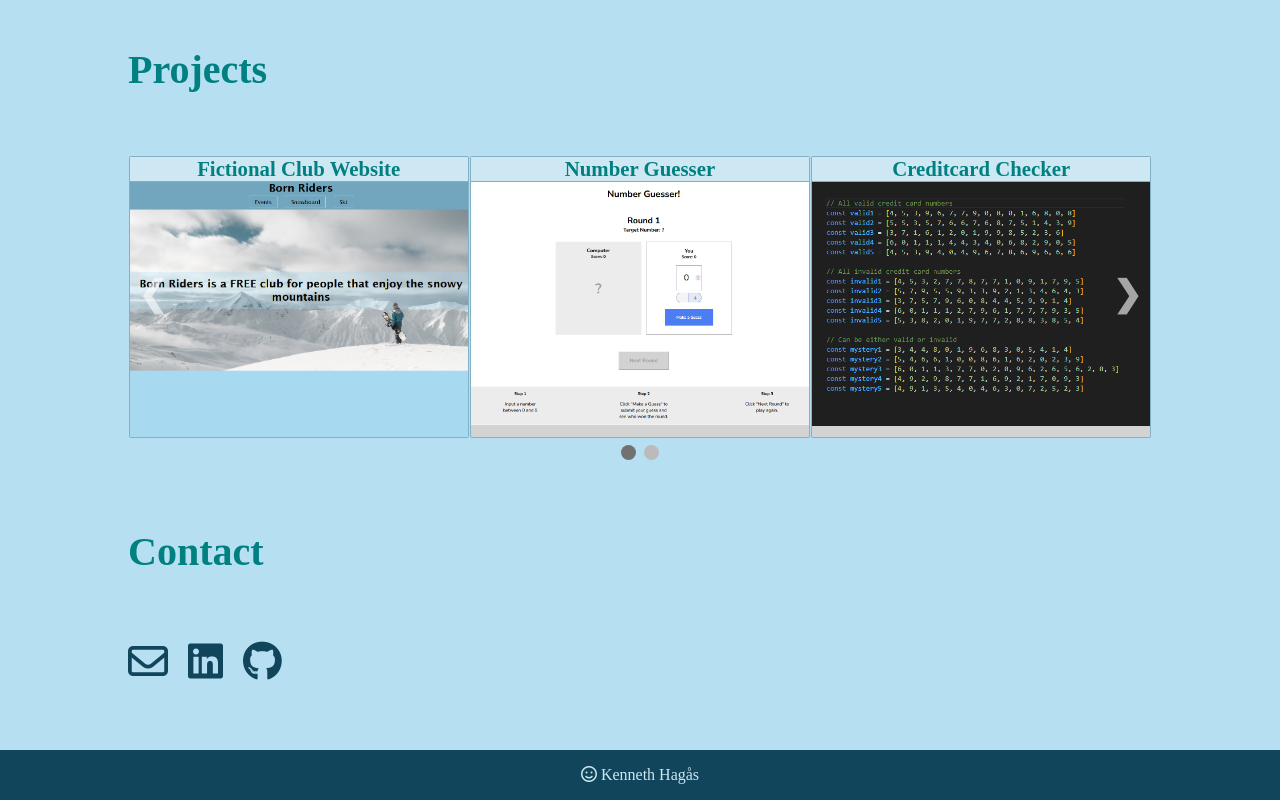
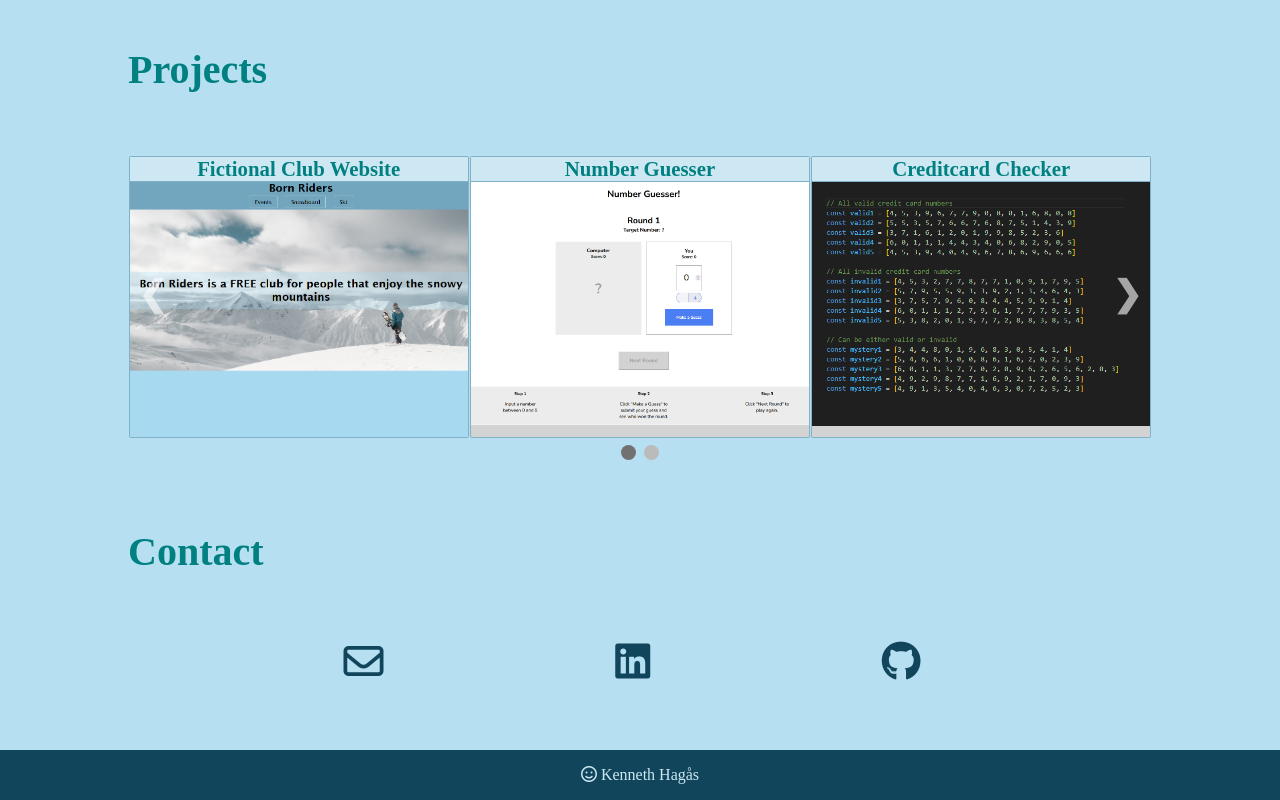
Before and after one commit to sauedum/portfolio-website, a plain HTML site: page index.html in a window 1280 px wide. Shown: the part 770-1570 px from the top of the page. Drawn offline with Linux system fonts and the light colour scheme.

Commit message:
Fix contact spacing

```diff
--- a/style.css
+++ b/style.css
@@ -210,7 +210,8 @@ header {
 }
 
 .container-contact-icons {
-  margin-bottom: 4rem;
+  display: flex;
+  justify-content: space-evenly;
 }
 
 
```
